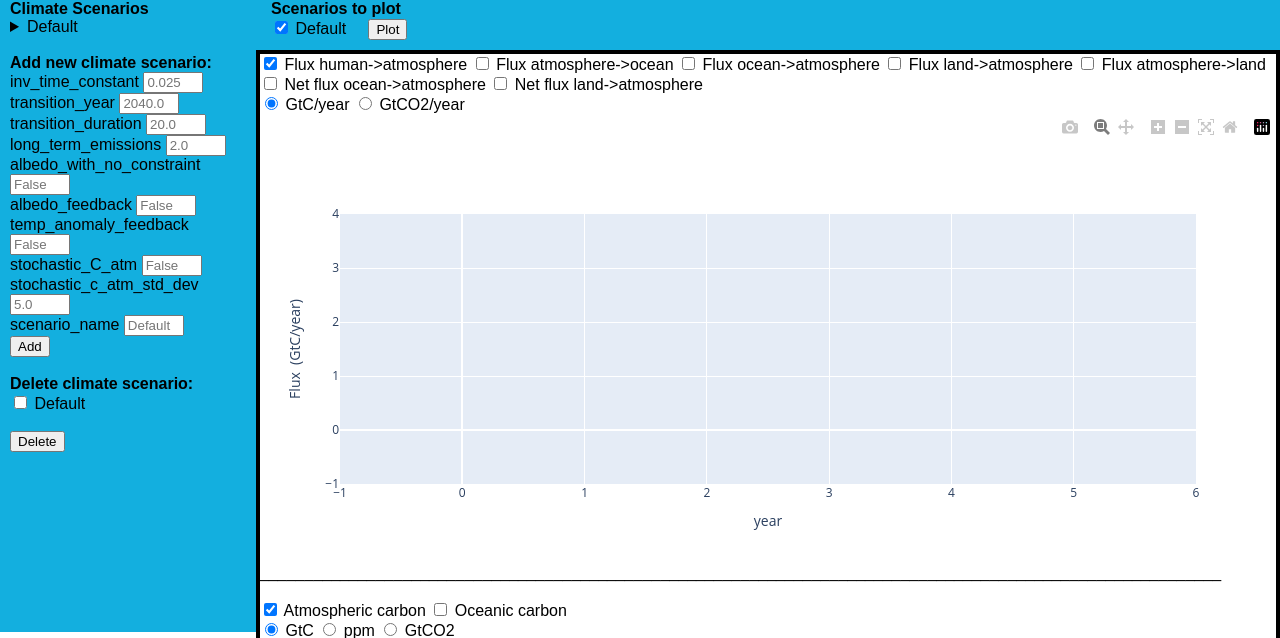
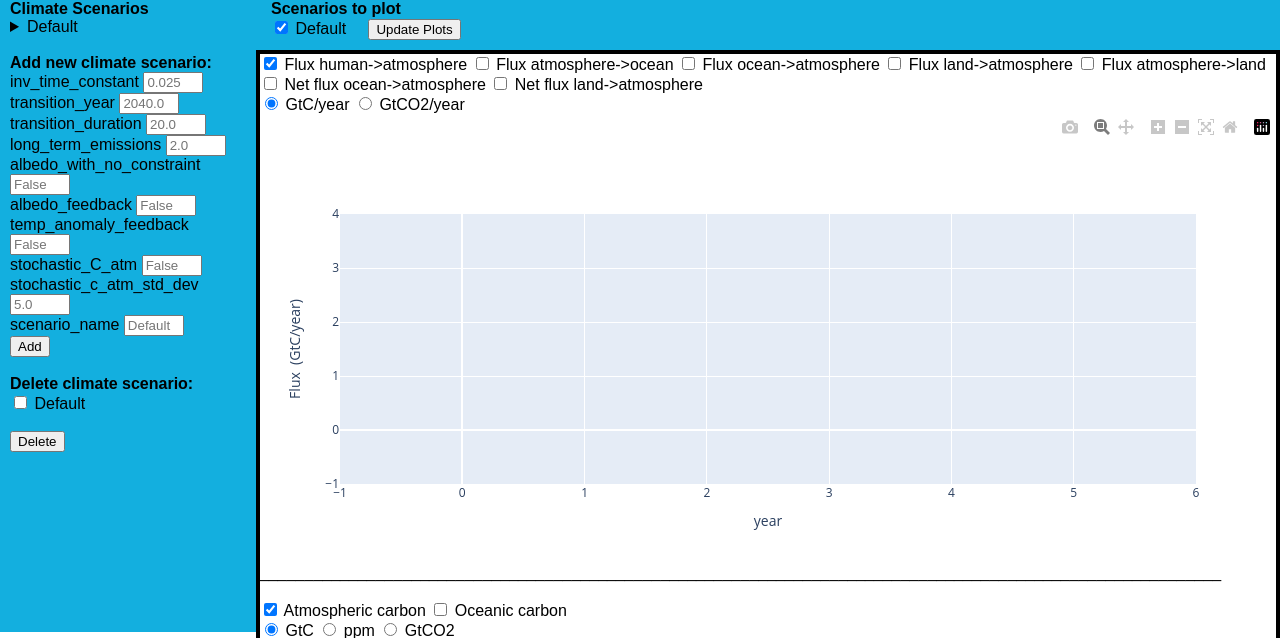
Before and after one commit to prowe12/cambio, a Django app: page / in a window 1280 px wide. Shown: the part 95-733 px from the top of the page. Run offline with Django 4.2, Linux system fonts and the light colour scheme; some libraries are stand-ins or nearby versions.

Commit message:
Change Plot button to have label Update Plots

```diff
--- a/cambio/templates/cambio/index.html
+++ b/cambio/templates/cambio/index.html
@@ -77,7 +77,7 @@
             <label for="plot_scenario_{{scenario_id}}">{{scenario_id}}</label>
           {% endfor %}
           &nbsp&nbsp&nbsp
-          <button type="submit" value="Submit" formaction="/cambio/{{name}}">Plot</button>
+          <button type="submit" value="Submit" formaction="/cambio/{{name}}">Update Plots</button>
         </div>
       </div>
 
```
